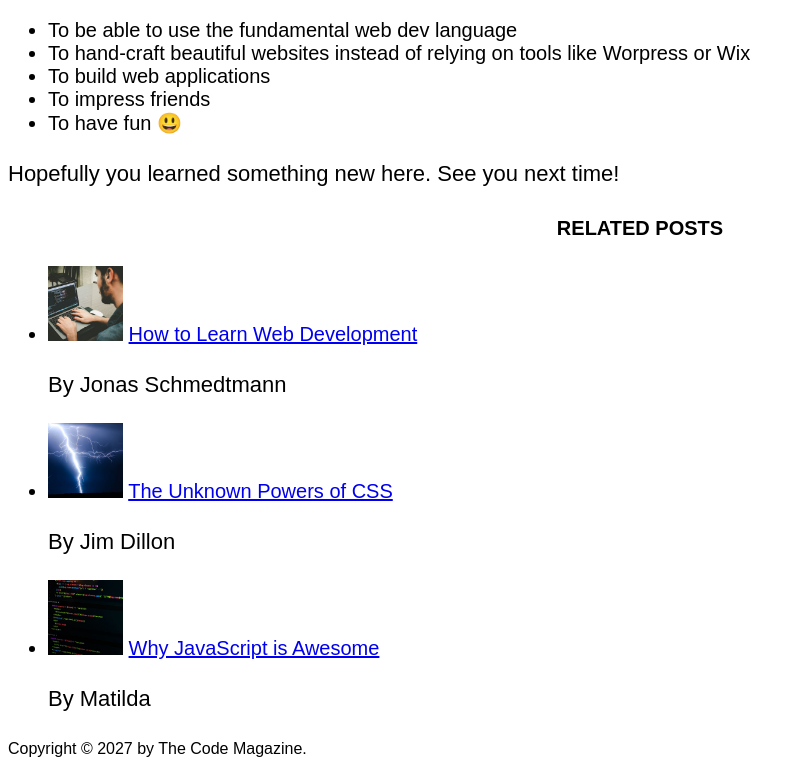
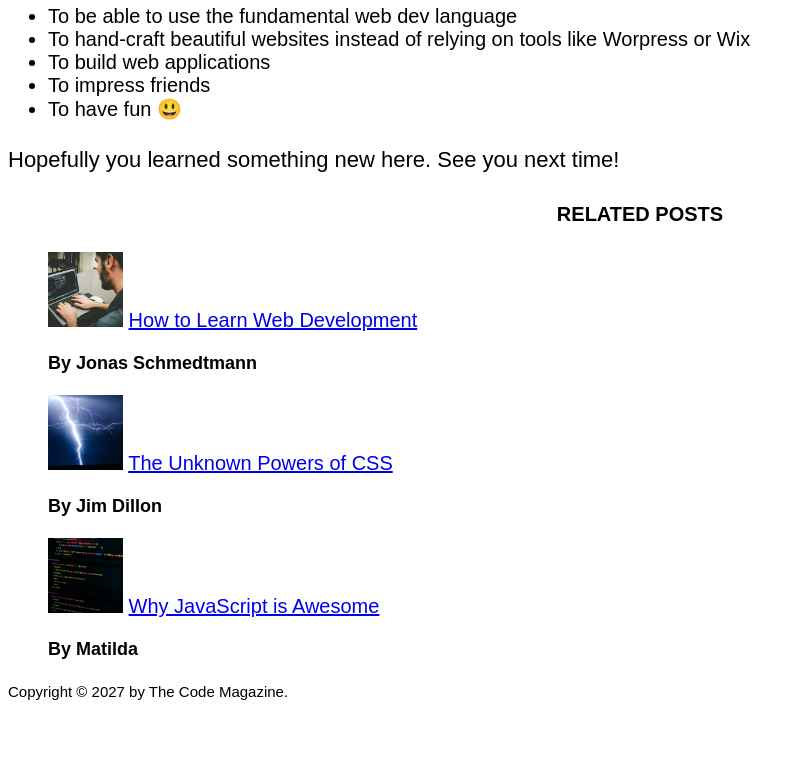
Before and after one commit to dhruvArora8053/02-HTML-Fundamentals, a plain HTML site: page index.html in a window 1280 px wide. Shown: the part 1252-2029 px from the top of the page, without its empty margins (0-805 px from the left). After the commit the page ends 1971 px from the top, so only its background shows below. Drawn offline with Linux system fonts and the light colour scheme.

Commit message:
implemented ids and classes

```diff
--- a/index.html
+++ b/index.html
@@ -3,7 +3,7 @@
   <head>
     <meta charset="UTF-8" />
     <title>The Basic Language of the Web: HTML</title>
-    <link href="styles.css" rel="stylesheet"/>
+    <link href="styles.css" rel="stylesheet" />
   </head>
 
   <body>
@@ -38,7 +38,9 @@
           width="50"
         />
 
-        <p>Posted by <strong>Laura Jones</strong> on Monday, June 21st 2027</p>
+        <p id="author">
+          Posted by <strong>Laura Jones</strong> on Monday, June 21st 2027
+        </p>
 
         <img
           src="img/post-img.jpg"
@@ -113,7 +115,7 @@
     <aside>
       <h4>Related posts</h4>
 
-      <ul>
+      <ul class="related">
         <li>
           <img
             src="img/related-1.jpg"
@@ -122,12 +124,12 @@
             width="75"
           />
           <a href="#">How to Learn Web Development</a>
-          <p>By Jonas Schmedtmann</p>
+          <p class="related-author">By Jonas Schmedtmann</p>
         </li>
         <li>
           <img src="img/related-2.jpg" alt="Lightning" width="75" heigth="75" />
           <a href="#">The Unknown Powers of CSS</a>
-          <p>By Jim Dillon</p>
+          <p class="related-author">By Jim Dillon</p>
         </li>
         <li>
           <img
@@ -137,13 +139,13 @@
             height="75"
           />
           <a href="#">Why JavaScript is Awesome</a>
-          <p>By Matilda</p>
+          <p class="related-author">By Matilda</p>
         </li>
       </ul>
     </aside>
 
     <footer>
-      <p>Copyright &copy; 2027 by The Code Magazine.</p>
-      </footer>
+      <p id="copyright">Copyright &copy; 2027 by The Code Magazine.</p>
+    </footer>
   </body>
 </html>
--- a/styles.css
+++ b/styles.css
@@ -39,3 +39,21 @@ li {
 footer p{
     font-size: 16px;
 }
+
+#author{
+  font-style: italic;
+  font-size: 18px;
+}
+
+#copyright{
+  font-size: 15px;
+}
+
+.related-author{
+  font-size: 18px;
+  font-weight: bold;
+}
+
+.related{
+  list-style: none;
+}
```
